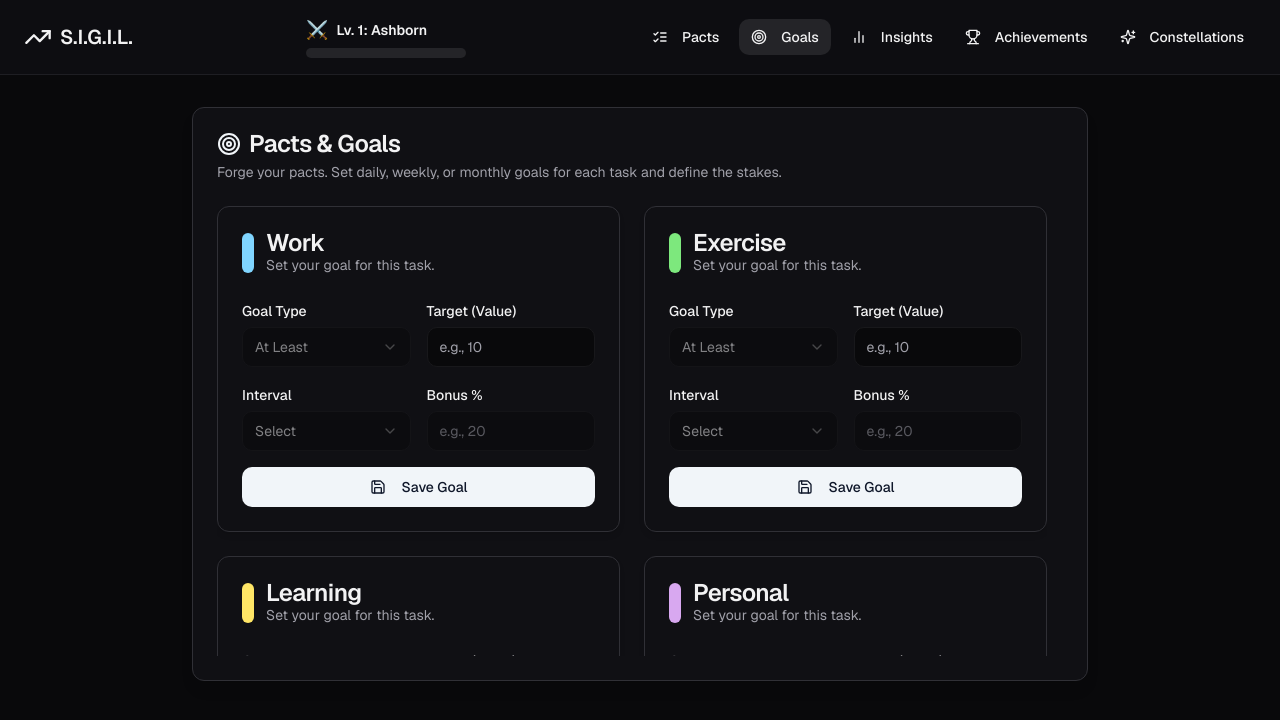
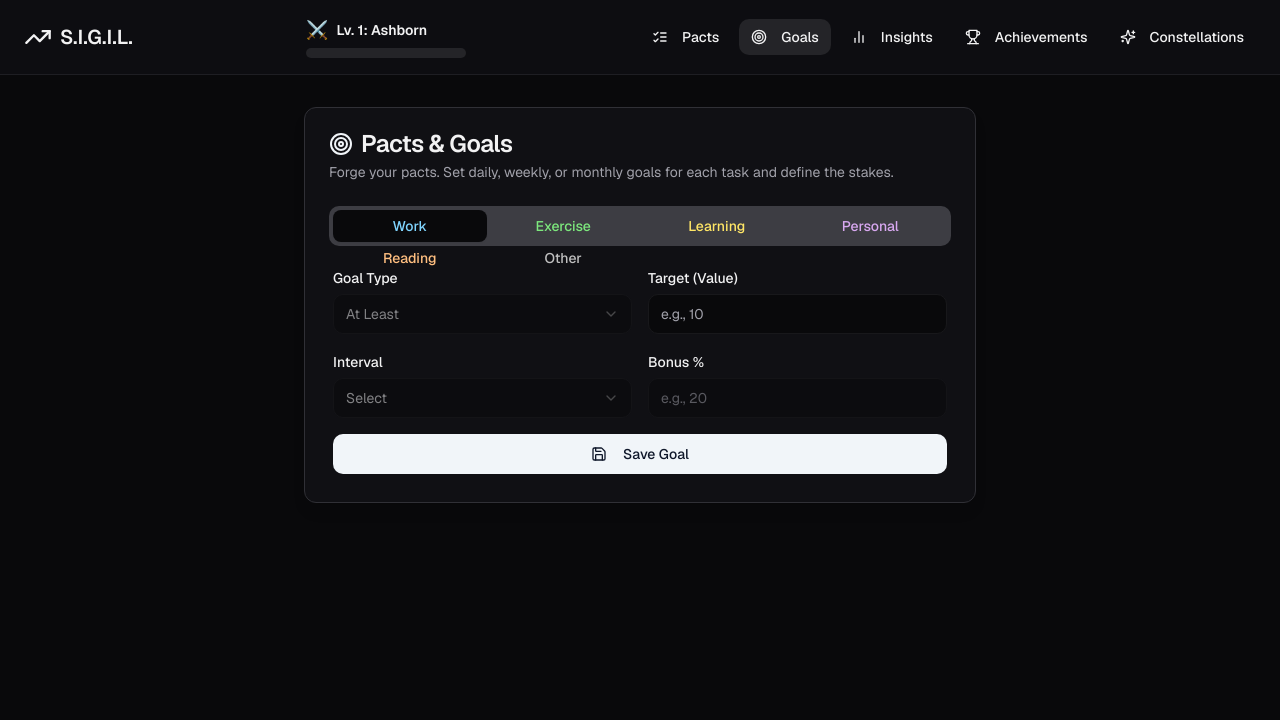
Before and after one commit to Abhi9818-max/SIGIL-clean, a Next.js app: page /goals in a window 1280 px wide. Shown: the top 720 px of the page. Built offline with nearby package versions, Linux system fonts and the light colour scheme.

Commit message:
Make the following changes:
On the page src/app/goals/page.tsx,

Find t

```diff
--- a/src/app/goals/page.tsx
+++ b/src/app/goals/page.tsx
@@ -1,7 +1,7 @@
 
 "use client";
 
-import React, { useState, useEffect } from 'react';
+import React from 'react';
 import { useForm, Controller } from 'react-hook-form';
 import * as z from 'zod';
 import { zodResolver } from '@hookform/resolvers/zod';
@@ -22,7 +22,7 @@ import { useToast } from "@/hooks/use-toast";
 import { Target, Save } from 'lucide-react';
 import { cn } from '@/lib/utils';
 import type { TaskDefinition } from '@/types';
-import { ScrollArea } from '@/components/ui/scroll-area';
+import { Tabs, TabsContent, TabsList, TabsTrigger } from "@/components/ui/tabs";
 
 const goalFormSchema = z.object({
   goalValue: z.preprocess(
@@ -42,12 +42,12 @@ const goalFormSchema = z.object({
 
 type GoalFormData = z.infer<typeof goalFormSchema>;
 
-interface GoalCardProps {
+interface GoalFormProps {
   task: TaskDefinition;
   onSave: (taskId: string, data: GoalFormData) => void;
 }
 
-const GoalCard: React.FC<GoalCardProps> = ({ task, onSave }) => {
+const GoalForm: React.FC<GoalFormProps> = ({ task, onSave }) => {
   const { register, handleSubmit, control, watch, formState: { errors } } = useForm<GoalFormData>({
     resolver: zodResolver(goalFormSchema),
     defaultValues: {
@@ -67,18 +67,7 @@ const GoalCard: React.FC<GoalCardProps> = ({ task, onSave }) => {
   const unitLabel = task.unit ? task.unit.charAt(0).toUpperCase() + task.unit.slice(1) : 'Value';
 
   return (
-    <Card className="shadow-md hover:shadow-lg transition-shadow">
-      <CardHeader>
-        <div className="flex items-center gap-3">
-            <div className="w-3 h-10 rounded-sm" style={{ backgroundColor: task.color }} />
-            <div>
-                <CardTitle>{task.name}</CardTitle>
-                <CardDescription>Set your goal for this task.</CardDescription>
-            </div>
-        </div>
-      </CardHeader>
-      <CardContent>
-        <form onSubmit={handleSubmit(onSubmit)} className="space-y-4">
+    <form onSubmit={handleSubmit(onSubmit)} className="space-y-4 p-1">
         <div className="grid grid-cols-1 sm:grid-cols-2 gap-4">
         <div>
             <Label htmlFor={`goalType-${task.id}`}>Goal Type</Label>
@@ -121,8 +110,6 @@ const GoalCard: React.FC<GoalCardProps> = ({ task, onSave }) => {
         Save Goal
         </Button>
     </form>
-      </CardContent>
-    </Card>
   );
 };
 
@@ -153,12 +140,13 @@ export default function GoalsPage() {
 
   const levelInfo = getUserLevelInfo();
   const pageTierClass = levelInfo ? `page-tier-group-${levelInfo.tierGroup}` : 'page-tier-group-1';
+  const defaultTab = taskDefinitions.length > 0 ? taskDefinitions[0].id : "";
 
   return (
     <div className={cn("min-h-screen flex flex-col", pageTierClass)}>
       <Header onAddRecordClick={() => {}} onManageTasksClick={() => {}} />
       <main className="flex-grow container mx-auto p-4 md:p-8 animate-fade-in-up">
-        <Card className="shadow-lg w-full max-w-4xl mx-auto">
+        <Card className="shadow-lg w-full max-w-2xl mx-auto">
           <CardHeader>
             <div className="flex items-center gap-2">
               <Target className="h-6 w-6 text-primary" />
@@ -175,13 +163,20 @@ export default function GoalsPage() {
                 <p className="text-sm">Create tasks in "Manage Tasks" on the dashboard to set goals for them.</p>
               </div>
             ) : (
-              <ScrollArea className="h-[calc(100vh-350px)] pr-4">
-                <div className="grid grid-cols-1 lg:grid-cols-2 gap-6">
+                <Tabs defaultValue={defaultTab} className="w-full">
+                    <TabsList className="mb-4 grid w-full grid-cols-2 md:grid-cols-3 lg:grid-cols-4">
                          {taskDefinitions.map(task => (
-                    <GoalCard key={task.id} task={task} onSave={handleSaveGoal} />
+                            <TabsTrigger key={task.id} value={task.id} style={{color: task.color}}>
+                                {task.name}
+                            </TabsTrigger>
                          ))}
-                </div>
-              </ScrollArea>
+                    </TabsList>
+                    {taskDefinitions.map(task => (
+                        <TabsContent key={task.id} value={task.id}>
+                            <GoalForm task={task} onSave={handleSaveGoal} />
+                        </TabsContent>
+                    ))}
+                </Tabs>
             )}
           </CardContent>
         </Card>
```
Lines whose indentation alone changed are shown as unchanged.
